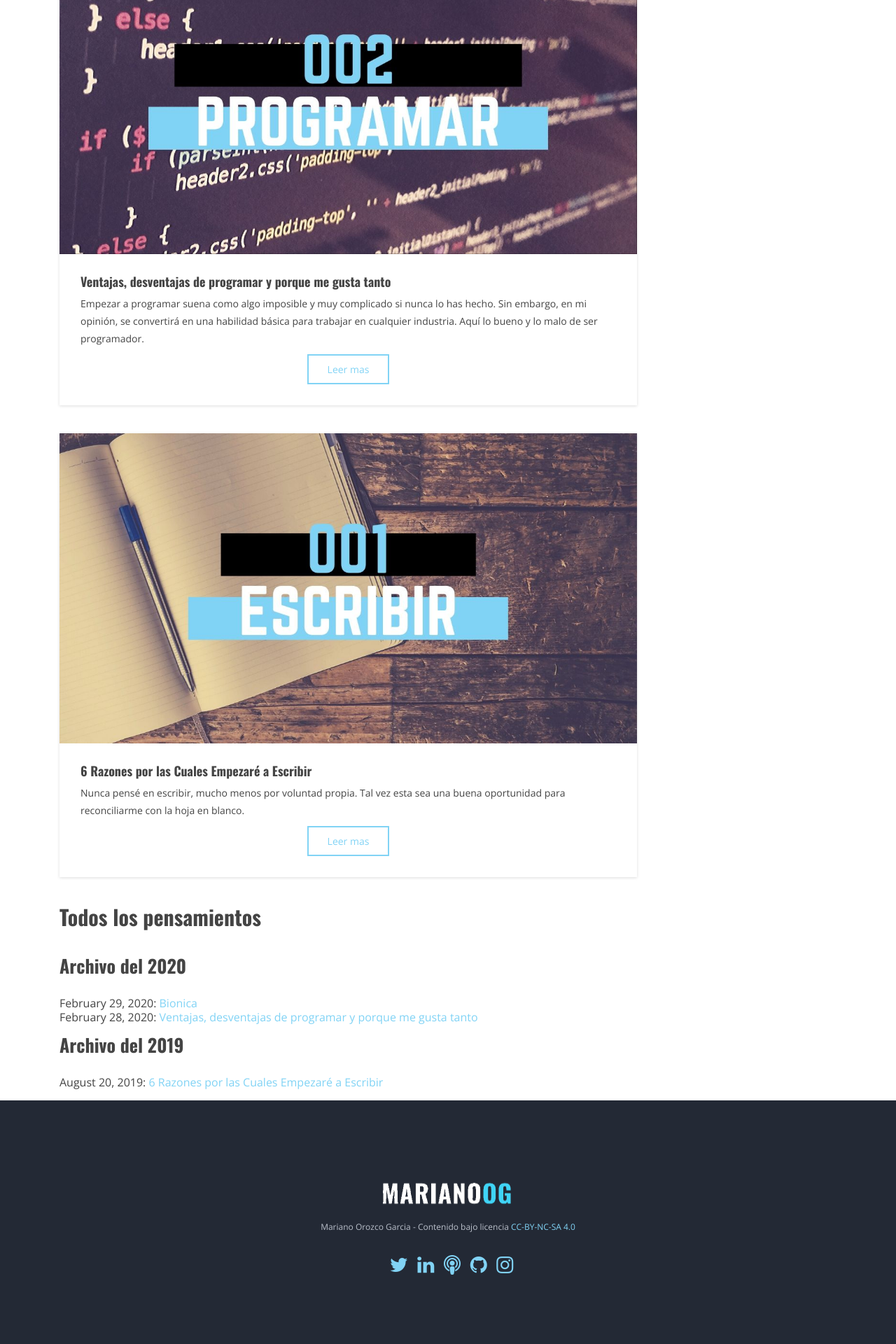
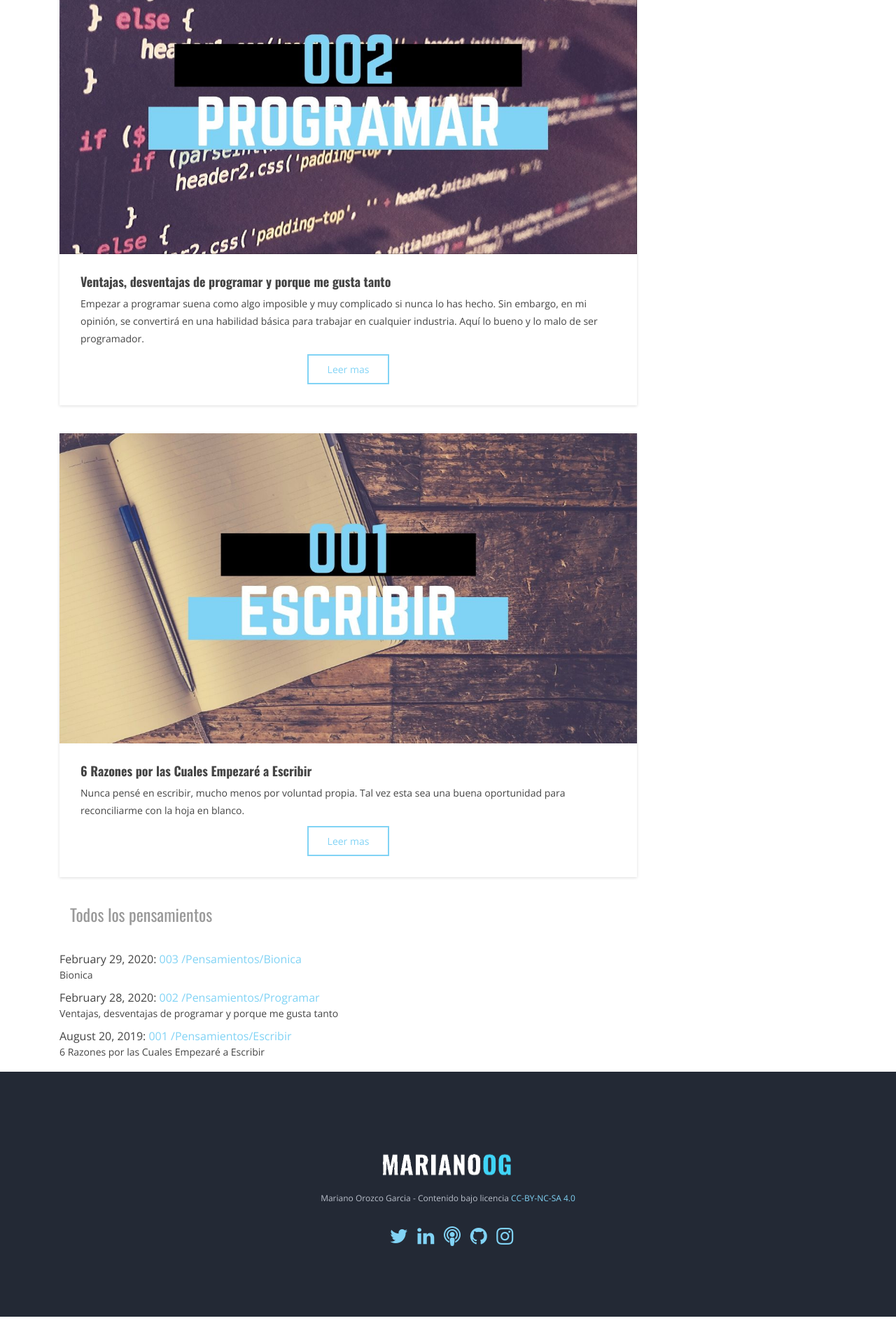
Before and after one commit to MarianoOG/marianoog.github.io, a Jekyll site: the page built from Pensamientos.html, in a window 1280 px wide. Shown: the part 1008-2928 px from the top of the page at 70% size. Built offline with Jekyll 4.4.1, drawn with Linux system fonts in a browser that asks for light colours.

Commit message:
this takes away the years in post collate

```diff
--- a/Pensamientos.html
+++ b/Pensamientos.html
@@ -27,8 +27,9 @@ canonical: https://marianoog.github.io
   <div class="mb-40"></div>
 {% endfor %}
 
-<h2>Todos los pensamientos</h2>
-<div class="mb-40"></div>
+<div class="container">
+  <h2 class="sub-title space-left">Todos los pensamientos</a></h2>
+</div>
 
 {% assign posts_collate = site.posts %}
 {% include JB/posts_collate %}
--- a/_includes/JB/posts_collate
+++ b/_includes/JB/posts_collate
@@ -1,20 +1,10 @@
 {% comment %}<!--
-Collate_posts helper. Collated posts by year and month.
 Usage:
   1) assign the 'posts_collate' variable to a valid array of posts.
   2) include JB/posts_collate
   example:
     {% assign posts_collate = site.posts %}
     {% include JB/posts_collate %}
-
-  Ordering:
-    Posts are displayed in reverse chronological order.
-    For normal chronological order:
-      1) Change the for loop to this:
-        => 'for post in site.posts reversed'
-      2) Next make sure to change 'post.previous.date' to:
-        => 'post.next.date'
-
 -->{% endcomment %}
 
 {% if site.JB.posts_collate.provider == "custom" %}
@@ -27,23 +17,20 @@ Usage:
     {% capture next_month %}{{ post.previous.date | date: "%B" }}{% endcapture %}
 
     {% if forloop.first %}
-      <h3>Archivo del {{this_year}}</h3>
-      <br>
       <ul>
     {% endif %}
 
-    <li><span>{{ post.date | date: "%B %e, %Y" }}</span>: <a href="{{ BASE_PATH }}{{ post.url }}">{{ post.title }}</a></li>
+    <li>
+      <span>{{ post.date | date: "%B %e, %Y" }}</span>:
+      <a href="{{ BASE_PATH }}{{ post.url }}">{{ post.cap }} {{post.url}}</a>
+      <p>{{ post.title }}</p>
+    </li>
 
     {% if forloop.last %}
       </ul>
-    {% else %}
-      {% if this_year != next_year %}
-        </ul>
-        <h3>Archivo del {{next_year}}</h3>
-        <br>
-        <ul>
-      {% endif %}
     {% endif %}
+
   {% endfor %}
 {% endif %}
+
 {% assign posts_collate = nil %}
--- a/_posts/2019-08-20-Escribir.md
+++ b/_posts/2019-08-20-Escribir.md
@@ -2,8 +2,8 @@
 layout: post
 title: 6 Razones por las Cuales Empezaré a Escribir
 tagline: Nunca pensé en escribir, mucho menos por voluntad propia. Tal vez esta sea una buena oportunidad para reconciliarme con la hoja en blanco.
+cap: "001"
 img: escribir.jpg
-keywords: escribir, pensamientos, Mariano Orozco Garcia, marianoog
 canonical: https://marianoog.github.io
 ---
 {% include JB/setup %}
--- a/_posts/2020-02-28-Programar.md
+++ b/_posts/2020-02-28-Programar.md
@@ -2,8 +2,8 @@
 layout: post
 title: Ventajas, desventajas de programar y porque me gusta tanto
 tagline: Empezar a programar suena como algo imposible y muy complicado si nunca lo has hecho. Sin embargo, en mi opinión, se convertirá en una habilidad básica para trabajar en cualquier industria. Aquí lo bueno y lo malo de ser programador.
+cap: "002"
 img: programar.jpg
-keywords: escribir, pensamientos, Mariano Orozco Garcia, marianoog
 canonical: https://marianoog.github.io
 ---
 {% include JB/setup %}
--- a/_posts/2020-02-29-Bionica.md
+++ b/_posts/2020-02-29-Bionica.md
@@ -2,8 +2,8 @@
 layout: post
 title: Bionica
 tagline: other
+cap: "003"
 img: bionica.jpg
-keywords: escribir, pensamientos, Mariano Orozco Garcia, marianoog
 canonical: https://marianoog.github.io
 ---
 {% include JB/setup %}
--- a/index.html
+++ b/index.html
@@ -44,7 +44,7 @@ canonical: https://marianoog.github.io
   <section id="blog">
     <div class="container">
       <div id="posts-carousel" class="owl-carousel">
-        {% for post in site.posts limit:3 %}
+        {% for post in site.posts limit:5 %}
           <div class="blog block carousel-post text-center">
             {% if post.img %}
               <img src="{{ BASE_PATH }}/assets/images/{{ post.img }}" alt="Post image of {{ post.title }}">
```
